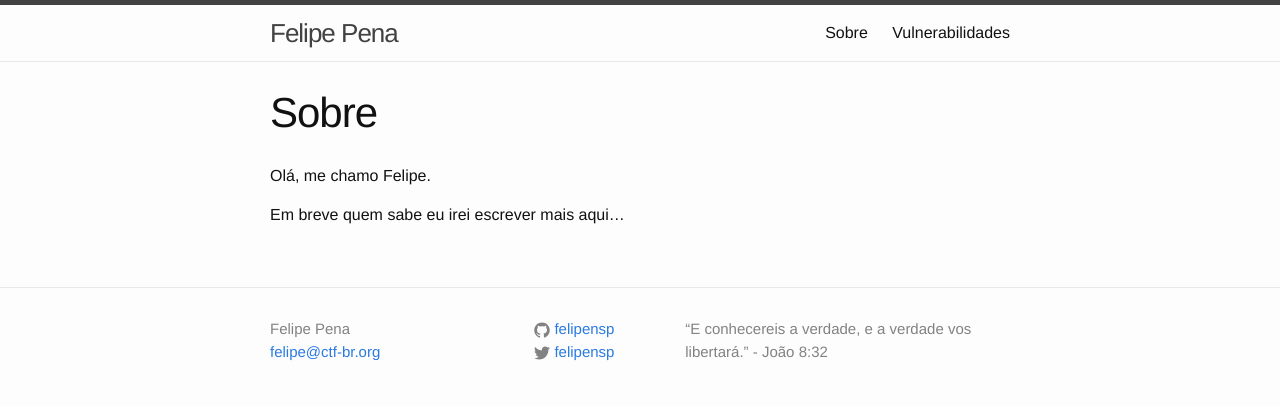
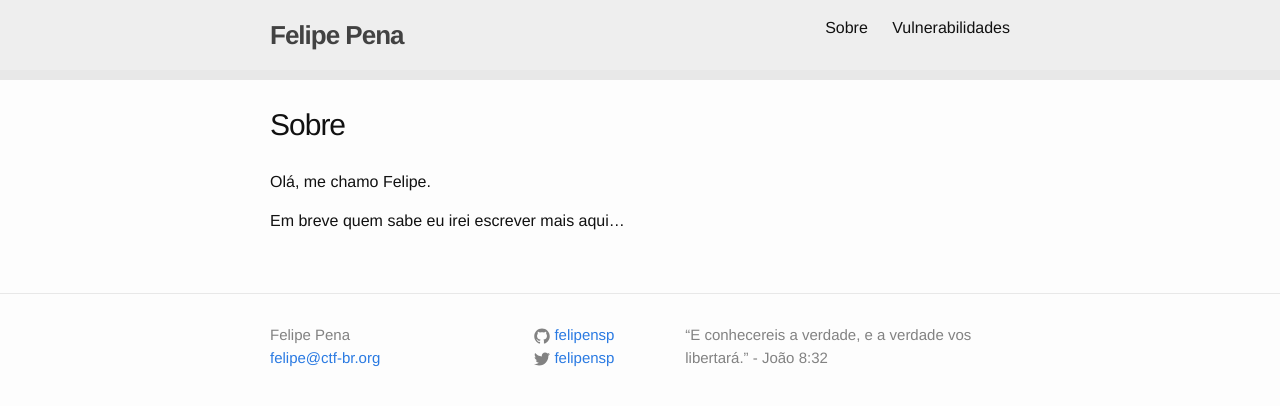
Before and after one commit to felipensp/felipensp.github.io, a Jekyll site: the page built from about.md, in a window 1280 px wide. Shown: the top 406 px of the page. Built offline with Jekyll 4.4.1, drawn with Linux system fonts in a browser that asks for light colours.

Commit message:
- Update

```diff
--- a/_sass/_layout.scss
+++ b/_sass/_layout.scss
@@ -2,9 +2,9 @@
  * Site header
  */
 .site-header {
-    border-top: 5px solid $grey-color-dark;
-    border-bottom: 1px solid $grey-color-light;
-    min-height: 56px;
+    border-bottom: 10px solid $grey-color-light;
+    min-height: 70px;
+    background-color: #EEE;
 
     // Positioning context for the mobile navigation icon
     position: relative;
@@ -12,10 +12,11 @@
 
 .site-title {
     font-size: 26px;
-    line-height: 56px;
+    line-height: 70px;
     letter-spacing: -1px;
     margin-bottom: 0;
     float: left;
+    font-weight: bold;
 
     &,
     &:visited {
@@ -198,7 +199,7 @@
 }
 
 .post-title {
-    font-size: 42px;
+    font-size: 30px;
     letter-spacing: -1px;
     line-height: 1;
 
```
